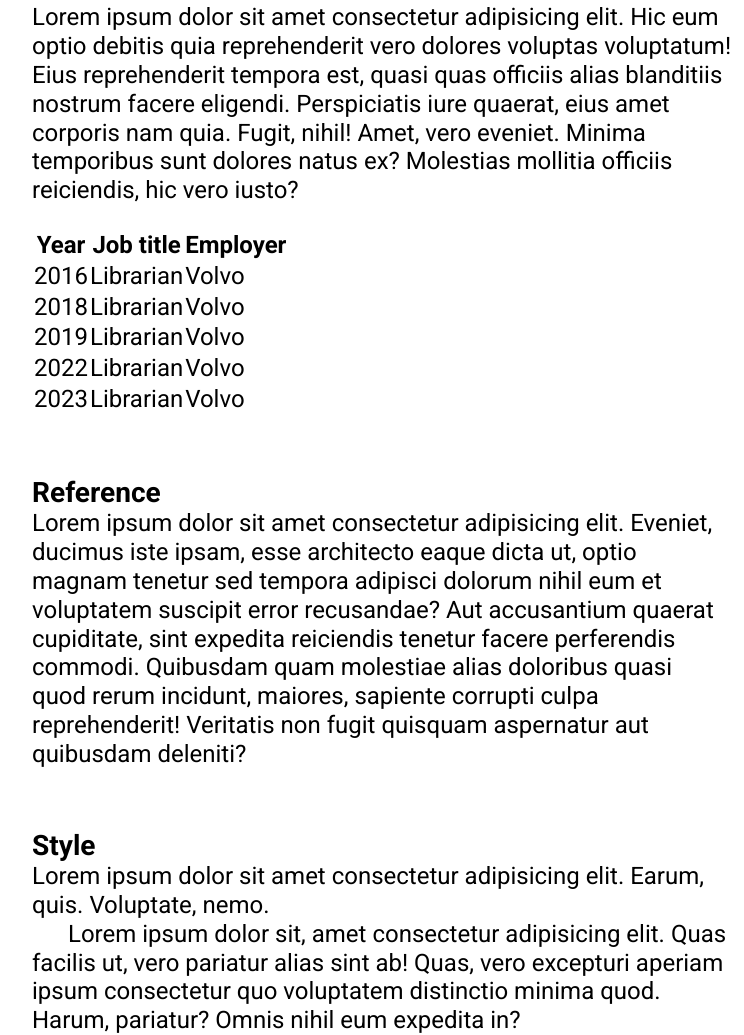
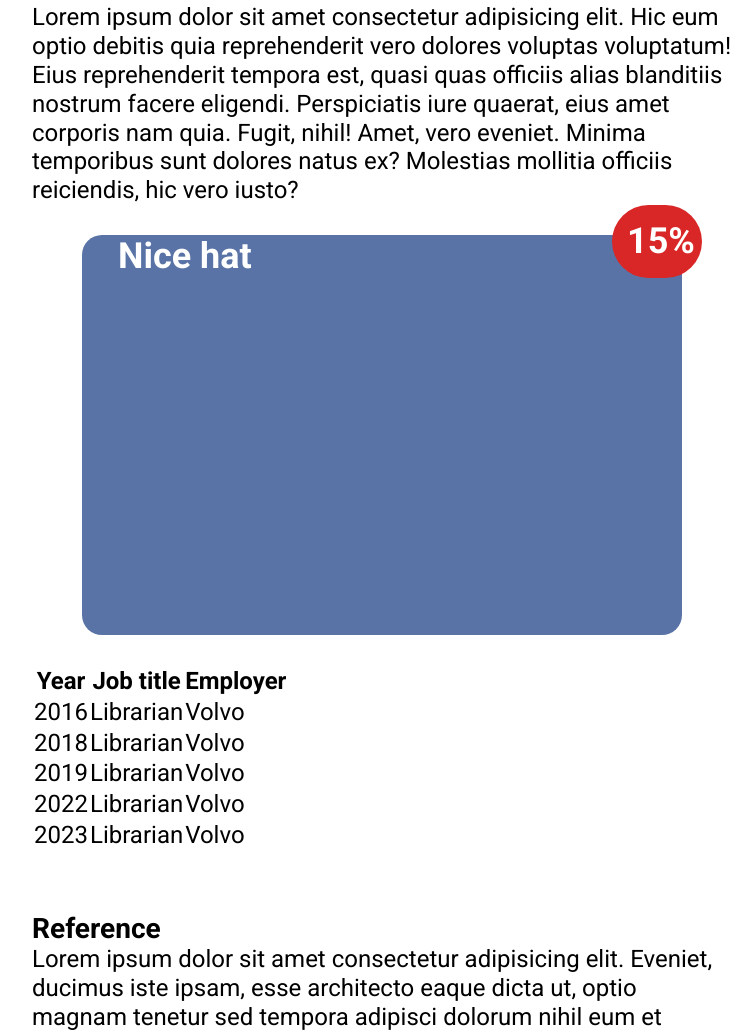
Before and after one commit to tobiasengberg/first-html-css, a plain HTML site: page html-css-article/index.html in a window 1280 px wide. Shown: the part 1759-2794 px from the top of the page, without its empty margins (258-1002 px from the left). Drawn offline with Linux system fonts and the light colour scheme.

Commit message:
Add card with position

```diff
--- a/html-css-article/index.html
+++ b/html-css-article/index.html
@@ -33,6 +33,13 @@
                 <p>Lorem ipsum dolor sit amet consectetur adipisicing elit. Quibusdam ratione corporis illo facilis ad adipisci ullam commodi voluptatem ut laudantium eum quaerat tempore nobis facere quas corrupti possimus nihil itaque ipsum in, eos rerum tempora! Perferendis, soluta minima quisquam ex repellendus dolor. Voluptate, dolorum perferendis. Doloribus vitae iste incidunt sit ipsam porro neque harum aperiam distinctio, quae voluptate totam rerum eaque maiores earum quam veritatis nesciunt dolorum minima architecto quod! Numquam assumenda cumque voluptas illo praesentium facere cupiditate ut explicabo, velit expedita quidem perspiciatis dignissimos? Dolor error aspernatur eaque.</p>
             <h2>Method and purpose</h2>
             <p>Lorem ipsum dolor sit amet consectetur adipisicing elit. Hic eum optio debitis quia reprehenderit vero dolores voluptas voluptatum! Eius reprehenderit tempora est, quasi quas officiis alias blanditiis nostrum facere eligendi. Perspiciatis iure quaerat, eius amet corporis nam quia. Fugit, nihil! Amet, vero eveniet. Minima temporibus sunt dolores natus ex? Molestias mollitia officiis reiciendis, hic vero iusto?</p>
+            <div class="card">
+                <p>Nice hat</p>
+                <div>
+                    <p class="tag">15%</p>
+                </div>
+
+            </div>
             <table>
                 <thead>
                     <tr>
--- a/html-css-article/style-text.css
+++ b/html-css-article/style-text.css
@@ -67,3 +67,33 @@ p + ol,
 table {
     margin: 24px 0;
 }
+
+.card {
+    width: 600px;
+    height: 400px;
+    background-color: hsl(220, 30%, 50%);
+    margin: 30px auto;
+    border-radius: 20px;
+    position: relative;
+}
+
+.card p {
+    color: white;
+    font-weight: 700;
+    font-size: 36px;
+}
+
+.card p.tag {
+    background-color: hsl(0, 70%, 50%);
+    text-indent: 0px;
+    padding: 15px;
+    border-radius: 70px;;
+}
+
+.card > div {
+    width: 90px;
+    height: 90px;
+    position: absolute;
+    top: -30px;
+    right: -20px;
+}
```
